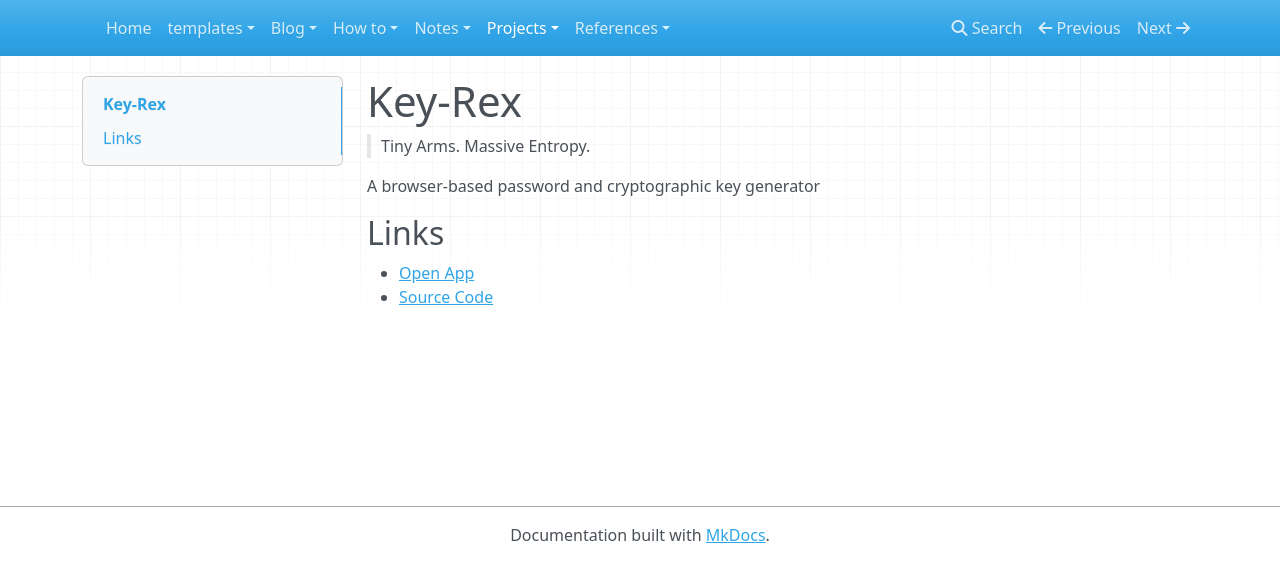
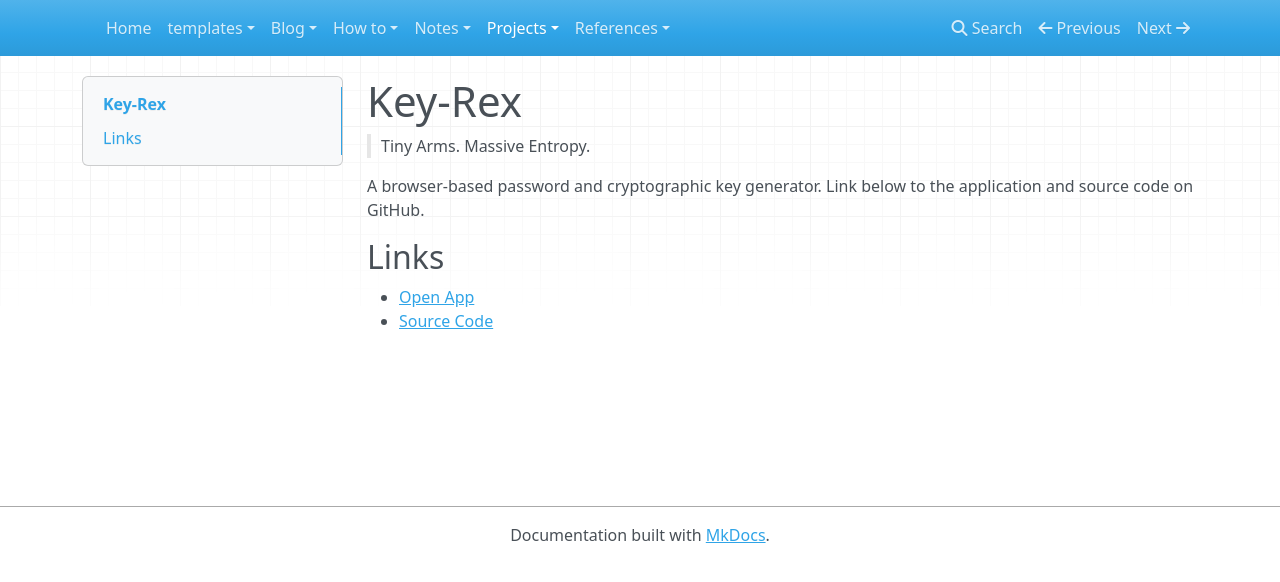
Before and after one commit to jchimp/jchimp.github.io, an MkDocs documentation site: the page built from docs/projects/key-rex.md, in a window 1280 px wide. Shown: the top 582 px of the page. Built offline with MkDocs 1.6.1, drawn with Linux system fonts in a browser that asks for light colours; nearby versions of some CDN libraries.

Commit message:
Update site

```diff
--- a/docs/projects/key-rex.md
+++ b/docs/projects/key-rex.md
@@ -1,7 +1,8 @@
 # Key-Rex
 > Tiny Arms. Massive Entropy.
 
-A browser-based password and cryptographic key generator
+A browser-based password and cryptographic key generator.
+Link below to the application and source code on GitHub.
 
 ## Links
 
```
Also changed, not shown: 1 other file.
